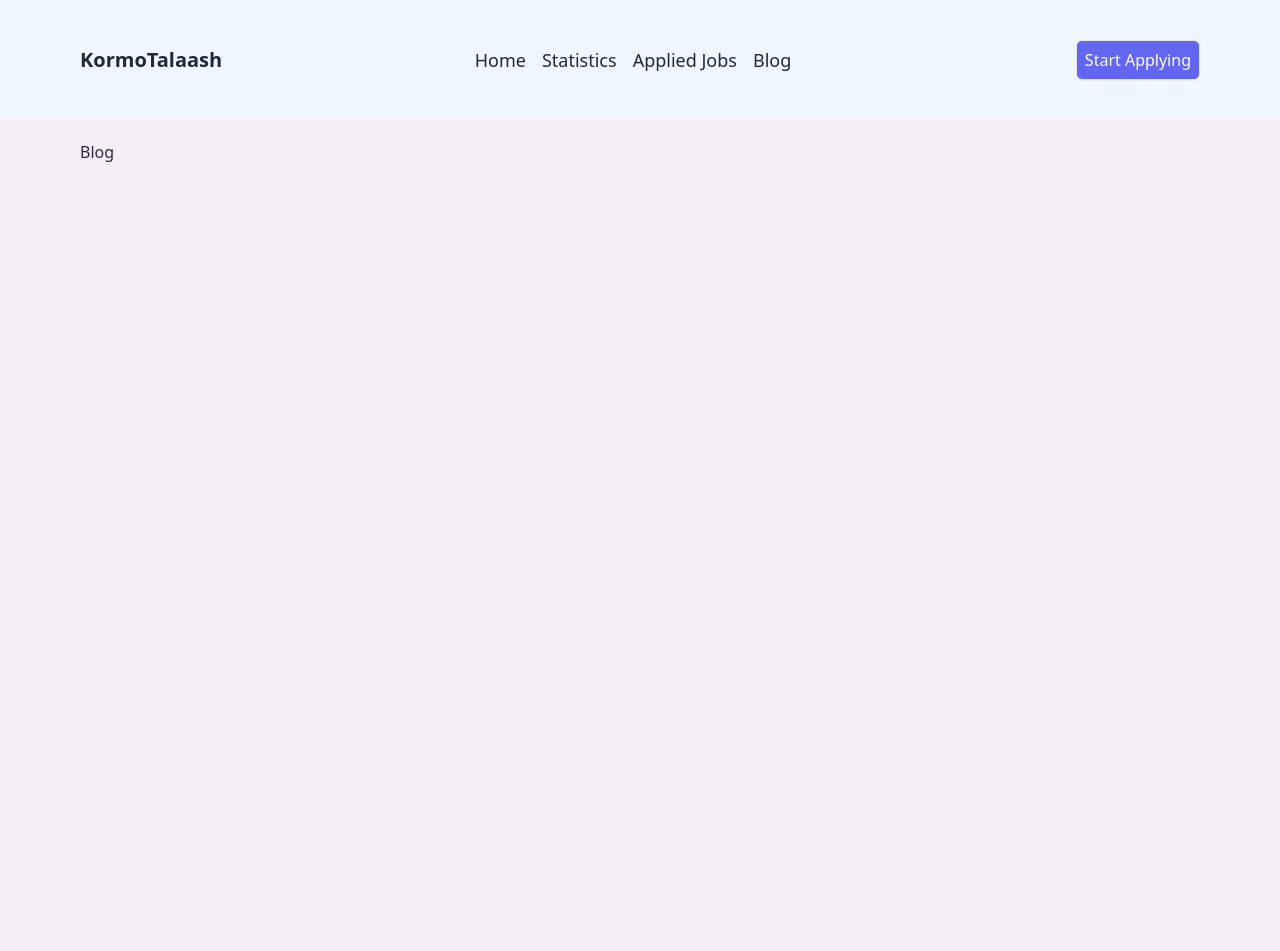
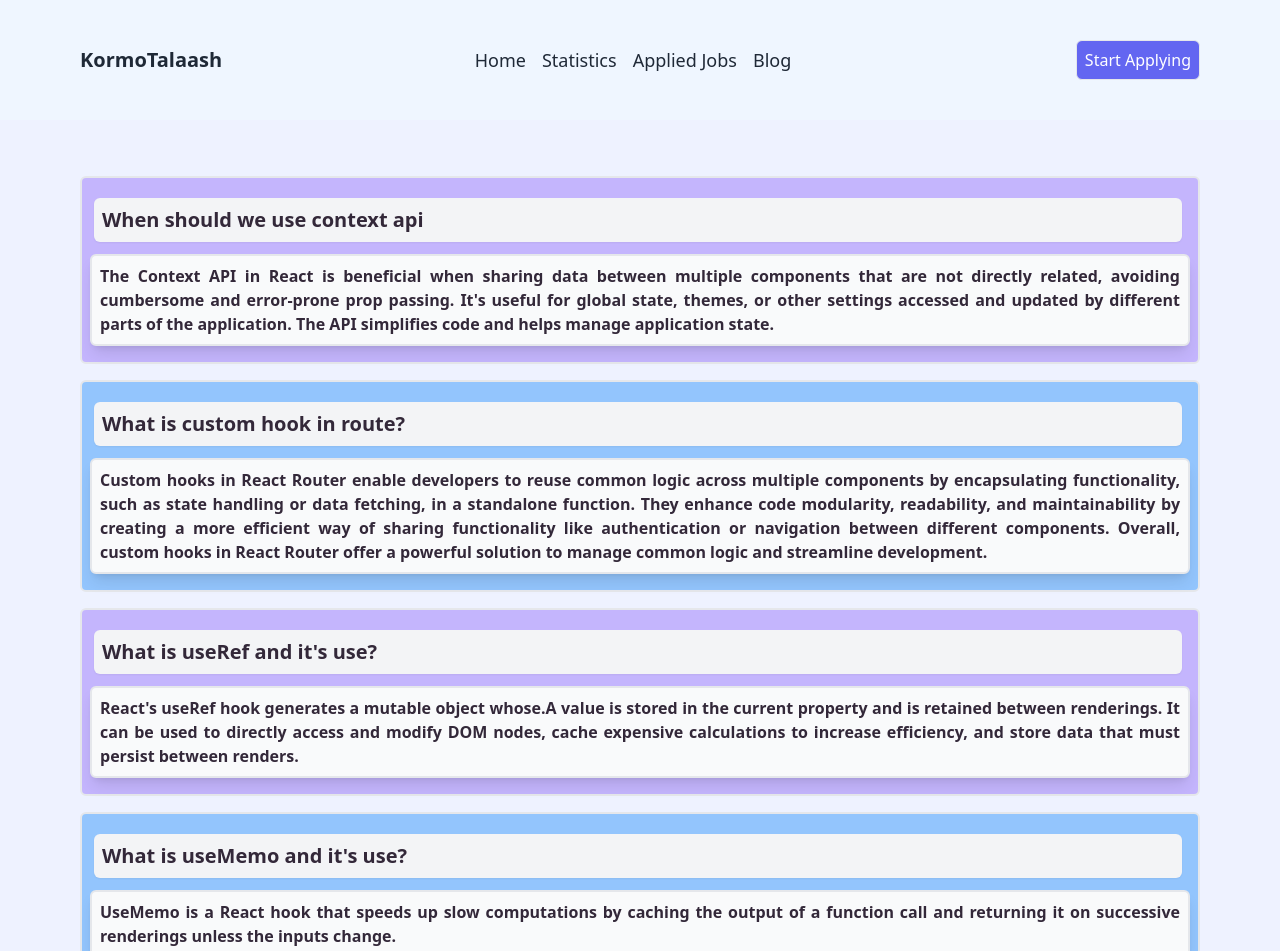
Before and after one commit to Arman7052/career-hub, a React (Vite) app: page /Blog in a window 1280 px wide. Shown: the top 951 px of the page. Before the commit the page ends 800 px from the top, so only its background shows below. Built offline with nearby package versions, Linux system fonts and the light colour scheme.

Commit message:
Blog Done

```diff
--- a/src/Blog.jsx
+++ b/src/Blog.jsx
@@ -2,9 +2,27 @@ import React from 'react';
 import { Link } from 'react-router-dom';
 const Blog = () => {
     return (
-        <div className='px-20 pt-5'>
+        <div className='px-20 py-10 pb-20 bg-indigo-50'>
 
-            <h1>Blog </h1>
+            <div className='border-2 py-2 my-4 bg-violet-300	rounded-md'>
+                <h1 className='bg-gray-100	font-bold text-xl  m-3 mr-4 rounded-md h-auto p-2 shadow-sm'>When should we use context api</h1>
+                <p className='bg-gray-50	font-bold text-text-sm text-justify	 m-2 border-2 rounded-md h-auto p-2 shadow-lg'>The Context API in React is beneficial when sharing data between multiple components that are not directly related, avoiding cumbersome and error-prone prop passing. It's useful for global state, themes, or other settings accessed and updated by different parts of the application. The API simplifies code and helps manage application state.</p>
+            </div>
+            <div className='border-2 py-2 my-4 bg-blue-300	rounded-md'>
+                <h1 className='bg-gray-100	font-bold text-xl  m-3 mr-4 rounded-md h-auto p-2 shadow-sm'>What is custom hook in route?</h1>
+                <p className='bg-gray-50	font-bold text-text-sm text-justify	 m-2 border-2 rounded-md h-auto p-2 shadow-lg'>Custom hooks in React Router enable developers to reuse common logic across multiple components by encapsulating functionality, such as state handling or data fetching, in a standalone function. They enhance code modularity, readability, and maintainability by creating a more efficient way of sharing functionality like authentication or navigation between different components. Overall, custom hooks in React Router offer a powerful solution to manage common logic and streamline development.</p>
+            </div>
+            <div className='border-2 py-2 my-4 bg-violet-300	rounded-md'>
+                <h1 className='bg-gray-100	font-bold text-xl  m-3 mr-4 rounded-md h-auto p-2 shadow-sm'>What is useRef and it's use?</h1>
+                <p className='bg-gray-50	font-bold text-text-sm text-justify	 m-2 border-2 rounded-md h-auto p-2 shadow-lg'>React's useRef hook generates a mutable object whose.A value is stored in the current property and is retained between renderings. It can be used to directly access and modify DOM nodes, cache expensive calculations to increase efficiency, and store data that must persist between renders.</p>
+            </div>
+            <div className='border-2 py-2 my-4 bg-blue-300	rounded-md'>
+                <h1 className='bg-gray-100	font-bold text-xl  m-3 mr-4 rounded-md h-auto p-2 shadow-sm'>What is useMemo and it's use?</h1>
+                <p className='bg-gray-50	font-bold text-text-sm text-justify	 m-2 border-2 rounded-md h-auto p-2 shadow-lg'>UseMemo is a React hook that speeds up slow computations by caching the output of a function call and returning it on successive renderings unless the inputs change.</p>
+            </div>
+
+
+
 
         </div>
     );
--- a/src/Component/Stat/Stat.jsx
+++ /dev/null
@@ -1,54 +0,0 @@
-import React from 'react';
-import { PolarAngleAxis, PolarGrid, PolarRadiusAxis, Radar, RadarChart, ResponsiveContainer } from 'recharts';
-
-const Stat = () => {
-    const data = [
-        {
-            Assignment: 1,
-            A: 57,
-        },
-        {
-            Assignment: 2,
-            A: 59,
-        },
-        {
-            Assignment: 3,
-            A: 50,
-        },
-        {
-            Assignment: 4,
-            A: 52,
-        },
-        {
-            Assignment: 5,
-            A: 29,
-        },
-        {
-            Assignment: 6,
-            A: 50,
-        },
-        {
-            Assignment: 7,
-            A: 60,
-        },
-        {
-            Assignment: 8,
-            A: 60,
-        }
-    ];
-        return (
-            <div>
-                <ResponsiveContainer width="100%" height="100%">
-                    <RadarChart cx="50%" cy="50%" outerRadius="80%" data={data}>
-                        <PolarGrid />
-                        <PolarAngleAxis dataKey="Assignment" />
-                        <PolarRadiusAxis />
-                        <Radar name="Mike" dataKey="A" stroke="#8884d8" fill="#8884d8" fillOpacity={0.6} />
-                    </RadarChart>
-                </ResponsiveContainer>
-            </div>
-        );
-    };
-
-
-export default Stat;
--- a/src/Statistics.jsx
+++ b/src/Statistics.jsx
@@ -37,7 +37,6 @@ const Statistics = () => {
         }
     ];
 
-    const colors = ['#ff7f50', '#00ffff', '#ffd700', '#ff6347', '#9acd32', '#7b68ee', '#b22222', '#32cd32'];
 
     const customAxisTick = ({ payload, x, y, textAnchor, stroke }) => (
         <g transform={`translate(${x},${y})`}>
```
